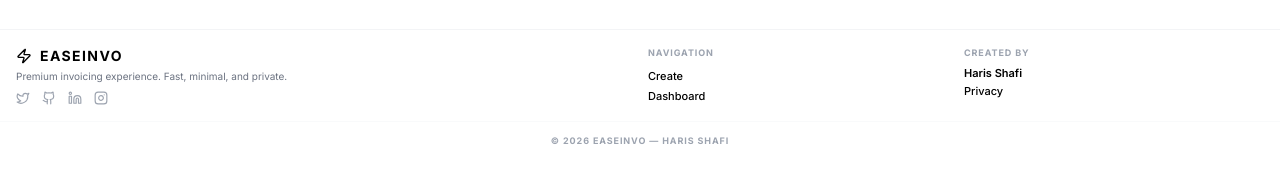
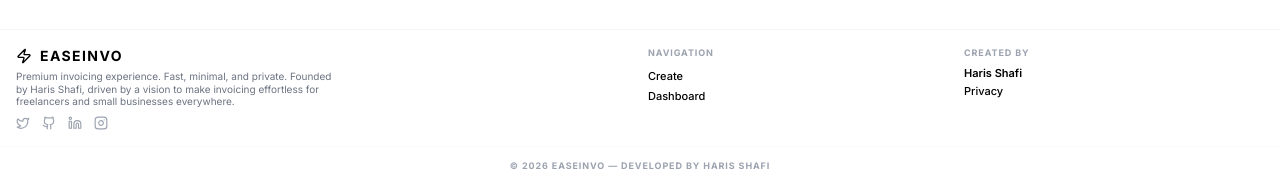
Before and after one commit to Harisshafi01/Eazyinvo, a React (Vite) app: page / in a window 1280 px wide. Shown: the part 2491-2676 px from the top of the page. Before the commit the page ends 2654 px from the top, so only its background shows below. Built offline with nearby package versions, Linux system fonts and the light colour scheme.

Commit message:
Update Layout.tsx
updated the description on footer

```diff
--- a/components/Layout.tsx
+++ b/components/Layout.tsx
@@ -74,6 +74,7 @@ const Layout: React.FC<LayoutProps> = ({ children, theme, setTheme, activeTab, s
             </div>
             <p className="text-gray-500 dark:text-zinc-500 text-[10px] max-w-xs leading-tight mb-2">
               Premium invoicing experience. Fast, minimal, and private.
+              Founded by Haris Shafi, driven by a vision to make invoicing effortless for freelancers and small businesses everywhere.
             </p>
             <div className="flex items-center gap-3 text-gray-400">
               <a href="https://twitter.com" target="_blank" rel="noopener noreferrer" className="hover:text-black dark:hover:text-white transition-colors" aria-label="Twitter"><Twitter size={14} /></a>
@@ -102,7 +103,7 @@ const Layout: React.FC<LayoutProps> = ({ children, theme, setTheme, activeTab, s
           </div>
         </div>
         <div className="max-w-7xl mx-auto px-4 mt-4 pt-3 border-t border-gray-50 dark:border-zinc-900 text-center text-[9px] uppercase tracking-widest text-gray-400 font-bold">
-          &copy; {new Date().getFullYear()} EaseInvo &mdash; Haris Shafi
+          &copy; {new Date().getFullYear()} EaseInvo &mdash; Developed by Haris Shafi
         </div>
       </footer>
     </div>
```
